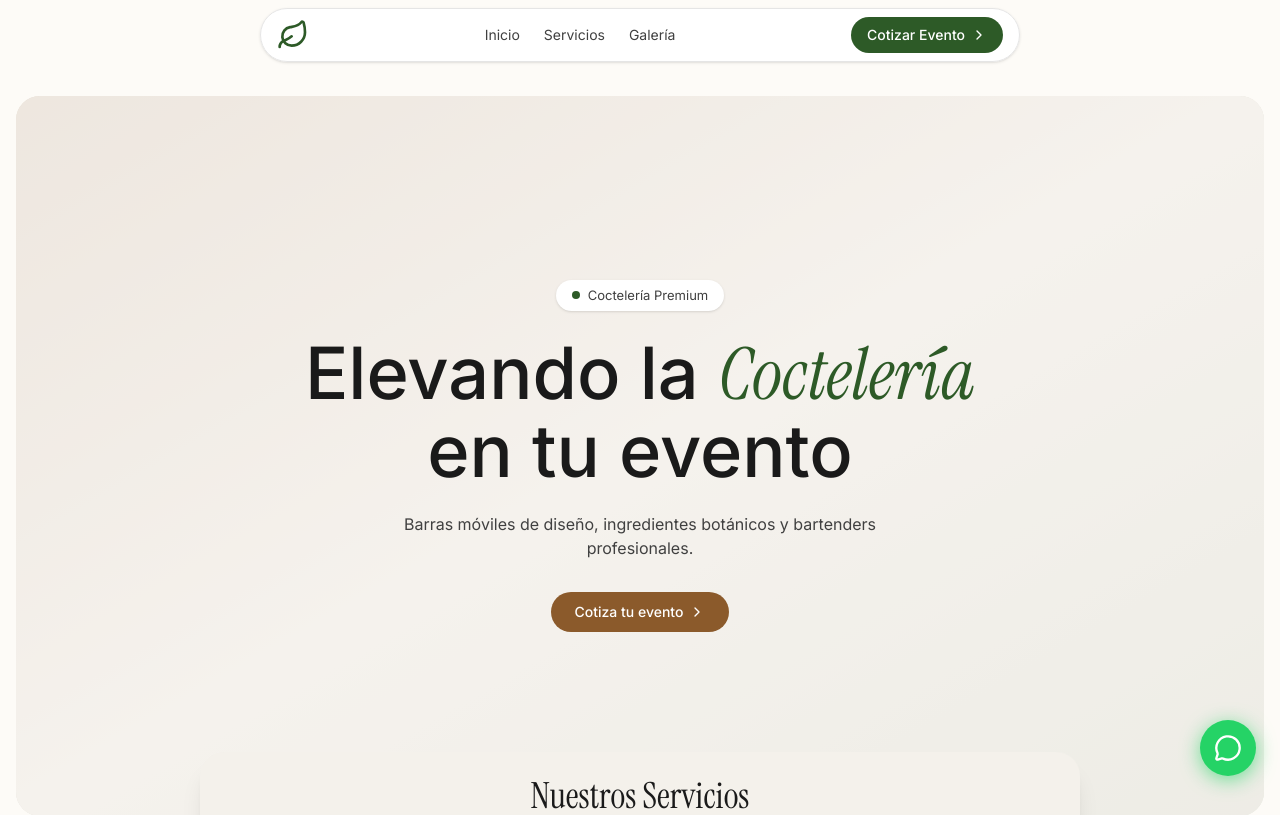
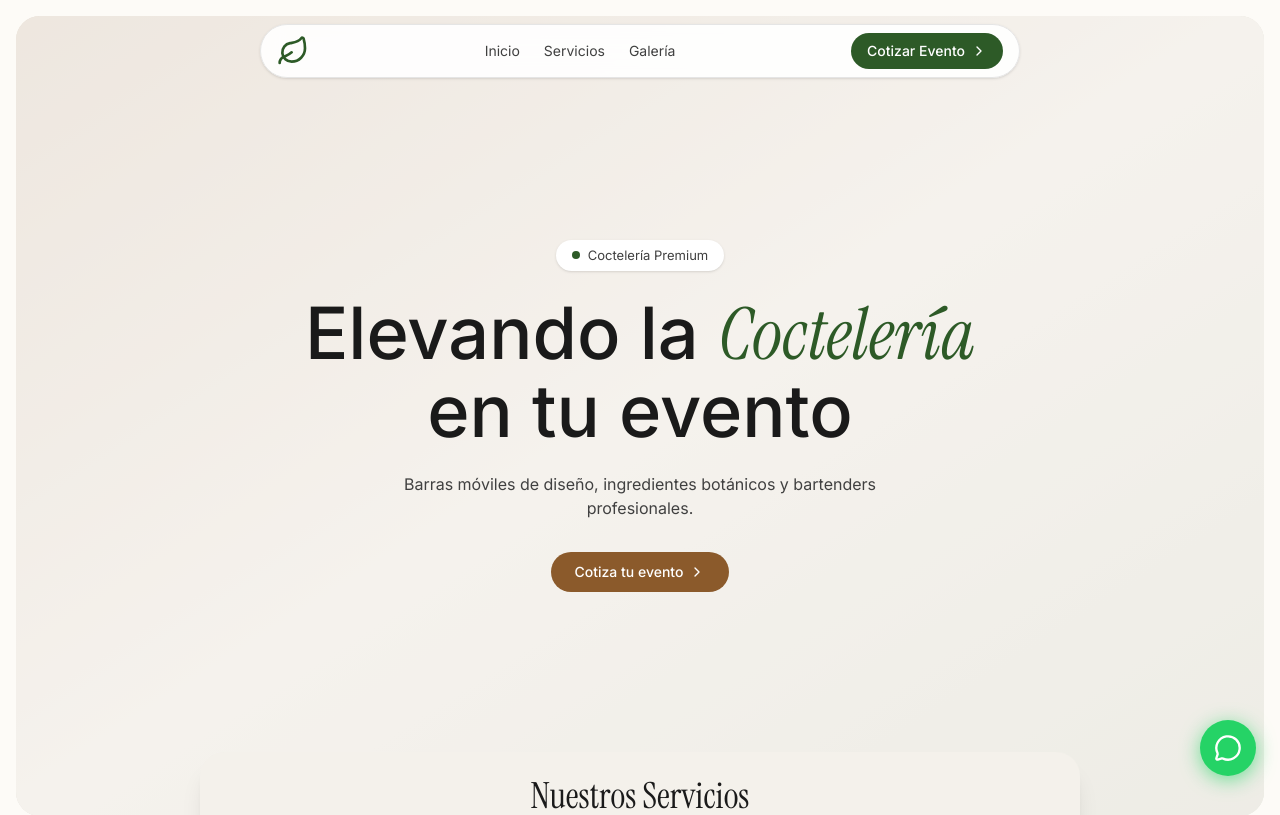
Before and after one commit to JeremiasBustos02/entre-tragos-v2, a React (Vite) app: page / in a window 1280 px wide. Shown: the top 815 px of the page. Built offline with nearby package versions, Linux system fonts and the light colour scheme.

Commit message:
fix: se arreglo espacio entre navbar y hero

```diff
--- a/src/App.tsx
+++ b/src/App.tsx
@@ -11,9 +11,9 @@ import ServicesTray from './app/components/ServicesTray';
 
 function App() {
   return (
-    <div className="min-h-screen w-full bg-[#FDFBF7] p-3 sm:p-4 font-sans">
+    <div className="relative min-h-screen w-full bg-[#FDFBF7] p-3 sm:p-4 font-sans">
       <Navbar />
-      <main className="pt-20">
+      <main>
         <HeroSection />
         <div className="flex justify-center px-3 sm:px-4 pb-12 sm:pb-16">
           <ServicesTray />
--- a/src/app/components/HeroSection.tsx
+++ b/src/app/components/HeroSection.tsx
@@ -4,8 +4,7 @@ export default function HeroSection() {
   return (
     <section
       id="inicio"
-      className="relative w-full h-[calc(100vh-80px)] overflow-hidden bg-[#EAE7E0] rounded-3xl flex flex-col items-center justify-center scroll-mt-24"
-      aria-labelledby="hero-heading"
+      className="relative w-full min-h-screen overflow-hidden bg-[#EAE7E0] rounded-3xl flex flex-col items-center justify-center scroll-mt-24"
     >
       <div
         className="absolute inset-0 w-full h-full object-cover pointer-events-none bg-gradient-to-br from-[#8B5A2B]/20 via-[#EAE7E0] to-[#2D5A27]/10"
@@ -15,7 +14,7 @@ export default function HeroSection() {
 
       <div className="absolute inset-0 bg-[#FDFBF7]/60 z-0" />
 
-      <div className="relative z-10 flex flex-col items-center text-center px-4">
+      <div className="relative z-10 flex flex-col items-center justify-center text-center px-4 h-full">
         <div className="inline-flex items-center gap-2 bg-white rounded-full px-4 py-1.5 shadow-sm text-[13px] text-neutral-700">
           <span className="w-2 h-2 rounded-full bg-[#2D5A27]" aria-hidden="true" />
           Coctelería Premium
--- a/src/app/components/Navbar.tsx
+++ b/src/app/components/Navbar.tsx
@@ -21,9 +21,8 @@ export default function Navbar() {
   }, [isMenuOpen]);
 
   return (
-    <header className="fixed top-2 left-4 right-4 z-50 flex justify-center">
-      <div className="w-full max-w-[760px]">
-        <nav className="bg-white/90 backdrop-blur-md rounded-full shadow-sm border border-neutral-200 px-4 py-2 w-full flex justify-between items-center">
+    <header className="fixed absolute top-6 left-1/2 -translate-x-1/2 z-50 w-[calc(100vw-2rem)] max-w-[760px]">
+      <nav className="bg-white/90 backdrop-blur-md rounded-full shadow-sm border border-neutral-200 px-4 py-2 w-full flex justify-between items-center">
           <a
             href="#inicio"
             aria-label="Entre Tragos - Inicio"
@@ -100,7 +99,6 @@ export default function Navbar() {
             </div>
           </div>
         )}
-      </div>
     </header>
   );
 }
```
